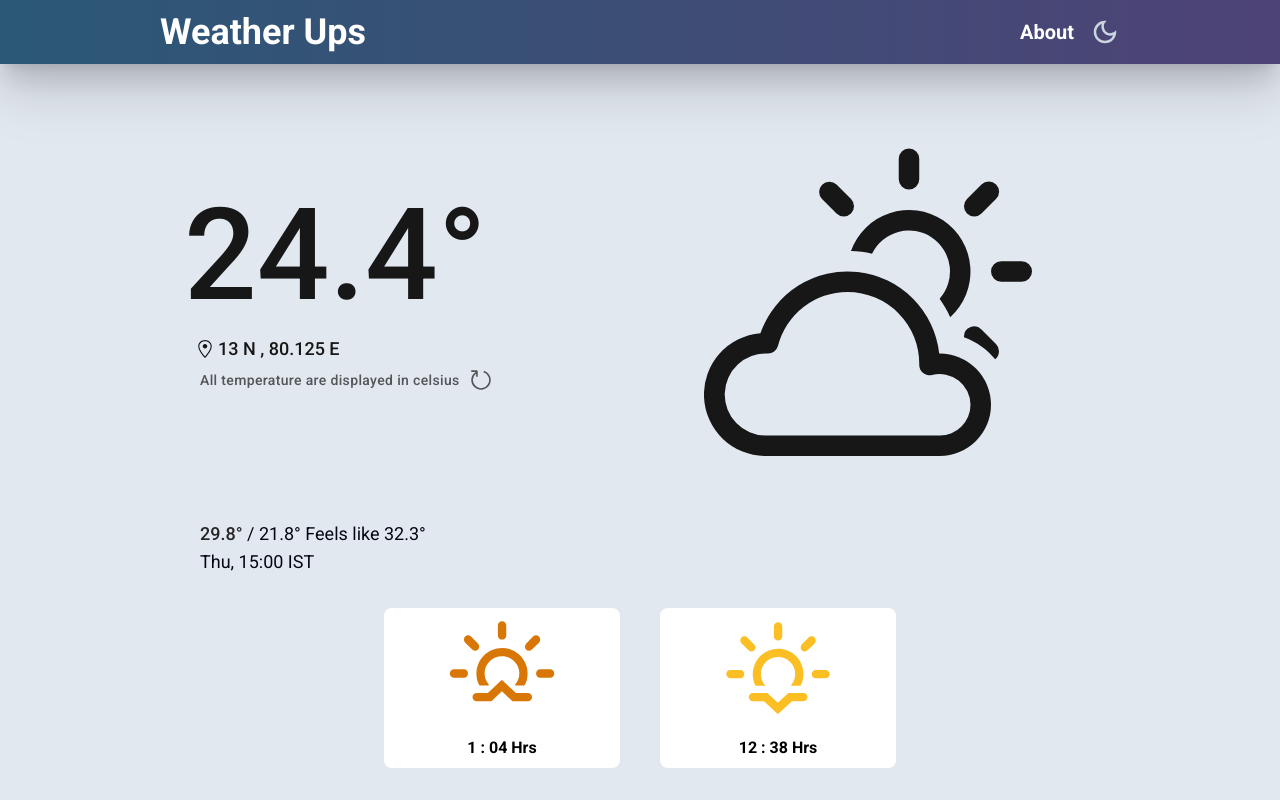
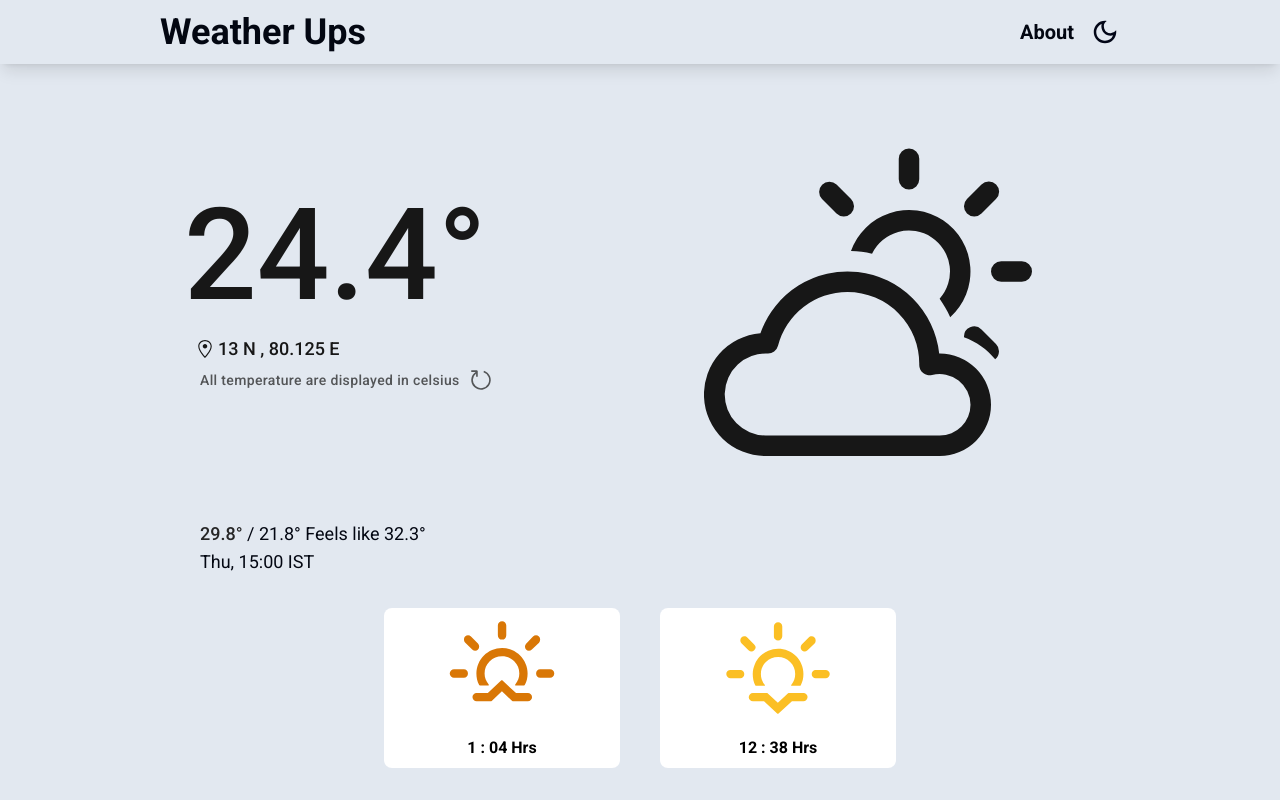
Before and after one commit to bhendi-boi/WeatherUps, a React (Vite) app: page / in a window 1280 px wide. Shown: the top 800 px of the page. Built offline with nearby package versions, Linux system fonts and the light colour scheme; no server answers.

Commit message:
minor design changes to `Nav`

```diff
--- a/src/components/Nav.tsx
+++ b/src/components/Nav.tsx
@@ -1,26 +1,26 @@
-import { Link, Outlet } from "react-router-dom";
+import { Link,Outlet } from "react-router-dom";
 import useTheme from "../hooks/useTheme";
-import { MdOutlineDarkMode, MdOutlineLightMode } from "react-icons/md";
+import { MdOutlineDarkMode,MdOutlineLightMode } from "react-icons/md";
 
 type IconProps = {
 	toggleTheme: () => void;
 };
 
 const Nav = () => {
-	const { theme, toggleTheme } = useTheme();
+	const { theme,toggleTheme } = useTheme();
 	function handleClick() {
 		toggleTheme();
 	}
 	return (
 		<>
-			<nav className="sticky top-0 left-0 z-10 flex items-center h-16 text-white bg-white shadow-xl font-title drop-shadow-2xl bg-gradient-to-r from-[#2b5876] to-[#4e4376]">
+			<nav className="sticky top-0 left-0 z-10 flex items-center h-16 font-title bg-background text-text dark:text-dark-text dark:bg-dark-background shadow-lg">
 				<div className="flex items-center w-full gap-4 mx-4 sm:mx-auto sm:w-3/4">
 					<Link to="/" className="mr-auto">
 						<h1 className="text-3xl font-bold md:text-4xl">Weather Ups</h1>
 					</Link>
 					<Link
 						to="/about"
-						className="font-semibold relative text-lg md:text-xl after:content-[''] after:w-0 after:h-[2px] after:bg-white after:absolute after:left-0 after:bottom-0 hover:after:w-full after:-translate-x-1/4 hover:after:translate-x-0 hover:after:transition after:origin-left after:duration-200"
+						className="font-semibold relative text-lg md:text-xl after:content-[''] after:w-0 after:h-[2px] after:bg-dark-background dark:after:bg-background after:absolute after:left-0 after:bottom-0 hover:after:w-full after:-translate-x-1/4 hover:after:translate-x-0 hover:after:transition after:origin-left after:duration-200"
 					>
 						About
 					</Link>
@@ -29,13 +29,13 @@ const Nav = () => {
 							<MdOutlineLightMode
 								aria-label="switch to light mode"
 								size={30}
-								className="text-yellow-300 hover:text-yellow-500"
+								className="text-yellow-500"
 							/>
 						) : (
 							<MdOutlineDarkMode
 								aria-label="switch to dark mode"
 								size={30}
-								className="text-slate-300 hover:text-slate-50"
+								className="text-slate-950"
 							/>
 						)}
 					</button>
```
